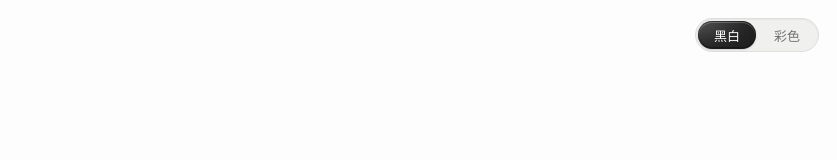
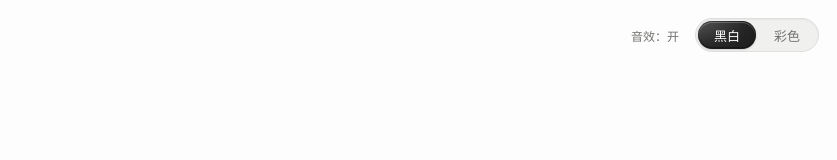
Before and after one commit to Aimer779/datou-timeline, a React (Vite) app: page / in a window 1280 px wide. Shown: the top 160 px of the page, without its empty margins (443-1280 px from the left). Built offline with nearby package versions, Linux system fonts and the light colour scheme.

Commit message:
Add subtle interaction sounds with persistent mute

```diff
--- a/src/App.tsx
+++ b/src/App.tsx
@@ -1,4 +1,4 @@
-import { useCallback, useState } from 'react'
+import { useCallback, useRef, useState } from 'react'
 import { clampPosition, formatPosition, MIN_POSITION, getAdjacentFrames } from './timeline'
 import { TimelineRuler } from './components/TimelineRuler'
 import { FaceCanvas } from './components/FaceCanvas'
@@ -6,6 +6,7 @@ import { ModeSwitch } from './components/ModeSwitch'
 import { useFrameImages } from './hooks/useFrameImages'
 import type { DisplayMode } from './types'
 import { describeYear } from './works'
+import { useSoundFeedback } from './hooks/useSoundFeedback'
 
 const HINT_STORAGE_KEY = 'datou-timeline-hint-seen'
 
@@ -27,6 +28,8 @@ function markHintSeen() {
 
 export default function App() {
   const [position, setPosition] = useState<number>(MIN_POSITION)
+  const { enabled: soundEnabled, toggle: toggleSound, sound } = useSoundFeedback()
+  const lastSoundPosition = useRef<number>(MIN_POSITION)
   const frames = useFrameImages(position)
   const pair = frames.manifest ? getAdjacentFrames(position, frames.manifest.frames) : null
   const required = pair ? (pair.ratio === 0 ? [pair.lower] : pair.ratio === 1 ? [pair.upper] : [pair.lower, pair.upper]) : []
@@ -36,6 +39,12 @@ export default function App() {
   const [hintVisible, setHintVisible] = useState(readHintVisibility)
 
   const handlePositionChange = useCallback((nextPosition: number, cause: 'drag' | 'click' | 'keyboard') => {
+    const rounded = Math.round(clampPosition(nextPosition))
+    if (rounded !== lastSoundPosition.current) {
+      lastSoundPosition.current = rounded
+      if (cause === 'keyboard') sound.gesture('tick')
+      else sound.play('tick')
+    }
     setPosition(clampPosition(nextPosition))
     if (cause === 'drag' || cause === 'click' || cause === 'keyboard') {
       setHintVisible((visible) => {
@@ -43,12 +52,20 @@ export default function App() {
         return false
       })
     }
-  }, [])
+  }, [sound])
 
   return (
     <div className="app-shell">
       <header className="topbar">
-        <ModeSwitch mode={mode} onModeChange={setMode} />
+        <button className="sound-button" type="button" aria-label="交互音效"
+          aria-pressed={soundEnabled} onClick={toggleSound}>
+          音效：{soundEnabled ? '开' : '关'}
+        </button>
+        <ModeSwitch mode={mode} onModeChange={next => {
+          if (next === mode) return
+          sound.gesture(next)
+          setMode(next)
+        }} />
       </header>
 
       <main className="main-content">
@@ -77,7 +94,8 @@ export default function App() {
             <span className="hint-dot" aria-hidden="true" />
             左右拖动，松手停在整年
           </div>
-          <TimelineRuler position={position} onPositionChange={handlePositionChange} />
+          <TimelineRuler position={position} onPositionChange={handlePositionChange}
+            onInteractionStart={() => { void sound.unlock() }} />
           <p className="sr-only" id="timeline-help">
             方向键逐年切换，2026 年后是同年成年形象。Shift 加方向键跨五格，Page Up 和 Page Down 跨十格，Home 和 End 到达首尾。
           </p>
--- a/src/components/TimelineRuler.tsx
+++ b/src/components/TimelineRuler.tsx
@@ -13,6 +13,7 @@ import {
 } from '../timeline'
 
 interface TimelineRulerProps {
+  onInteractionStart: () => void
   position: number
   onPositionChange: (position: number, cause: 'drag' | 'click' | 'keyboard') => void
 }
@@ -25,7 +26,7 @@ function prefersReducedMotion(): boolean {
   return typeof window !== 'undefined' && window.matchMedia('(prefers-reduced-motion: reduce)').matches
 }
 
-export function TimelineRuler({ position, onPositionChange }: TimelineRulerProps) {
+export function TimelineRuler({ position, onPositionChange, onInteractionStart }: TimelineRulerProps) {
   const rulerRef = useRef<HTMLDivElement>(null)
   const [dragging, setDragging] = useState(false)
   const latestPosition = useRef(position)
@@ -89,6 +90,7 @@ export function TimelineRuler({ position, onPositionChange }: TimelineRulerProps
 
   const handlePointerDown = (event: React.PointerEvent<HTMLDivElement>) => {
     if (!event.isPrimary || event.button !== 0 || pointerRef.current.id !== -1) return
+    onInteractionStart()
     cancelActiveAnimation()
     setDragging(true)
     pointerRef.current = {
--- /dev/null
+++ b/src/hooks/useSoundFeedback.ts
@@ -0,0 +1,29 @@
+import { useEffect, useState } from 'react'
+import { createSoundFeedback } from '../sound'
+
+const STORAGE_KEY = 'datou-timeline-sound'
+
+export function useSoundFeedback() {
+  const [enabled, setEnabled] = useState(() => {
+    try { return localStorage.getItem(STORAGE_KEY) !== 'off' }
+    catch { return true }
+  })
+  const [sound] = useState(() => {
+    const feedback = createSoundFeedback()
+    feedback.setEnabled(enabled)
+    return feedback
+  })
+
+  useEffect(() => () => sound.dispose(), [sound])
+
+  function toggle() {
+    const next = !enabled
+    sound.setEnabled(next)
+    setEnabled(next)
+    try { localStorage.setItem(STORAGE_KEY, next ? 'on' : 'off') }
+    catch { /* Storage can be denied; the current session still respects mute. */ }
+    if (next) sound.gesture('mono')
+  }
+
+  return { enabled, toggle, sound }
+}
--- /dev/null
+++ b/src/sound.ts
@@ -0,0 +1,78 @@
+export type SoundKind = 'tick' | 'mono' | 'color'
+
+/** Quiet, percussive feedback. No context is created until a user gesture. */
+export function createSoundFeedback(
+  createContext: () => AudioContext = () => new AudioContext({ latencyHint: 'interactive' }),
+) {
+  let context: AudioContext | null = null
+  let enabled = true
+  let lastSound = -Infinity
+  const voices = new Set<GainNode>()
+
+  function unlock(): Promise<void> {
+    if (!enabled) return Promise.resolve()
+    try {
+      context ??= createContext()
+      return context.state === 'running' ? Promise.resolve() : context.resume().catch(() => {})
+    } catch {
+      // Audio is optional: unsupported or blocked playback must not break navigation.
+      return Promise.resolve()
+    }
+  }
+
+  function play(kind: SoundKind) {
+    if (!enabled || !context || context.state !== 'running') return
+    const now = context.currentTime
+    // Drop excess ticks; never queue a burst that plays after the gesture ends.
+    if (now - lastSound < 0.055) return
+    lastSound = now
+    const oscillator = context.createOscillator()
+    const envelope = context.createGain()
+    const tick = kind === 'tick'
+    const duration = tick ? 0.025 : 0.055
+    const frequency = tick ? 780 : kind === 'color' ? 620 : 460
+    oscillator.type = 'triangle'
+    oscillator.frequency.setValueAtTime(frequency, now)
+    oscillator.frequency.exponentialRampToValueAtTime(frequency * 0.55, now + duration)
+    envelope.gain.setValueAtTime(0, now)
+    envelope.gain.linearRampToValueAtTime(tick ? 0.035 : 0.05, now + 0.002)
+    envelope.gain.exponentialRampToValueAtTime(0.0001, now + duration - 0.003)
+    envelope.gain.linearRampToValueAtTime(0, now + duration)
+    oscillator.connect(envelope)
+    envelope.connect(context.destination)
+    voices.add(envelope)
+    oscillator.onended = () => {
+      oscillator.disconnect()
+      envelope.disconnect()
+      voices.delete(envelope)
+    }
+    oscillator.start(now)
+    oscillator.stop(now + duration)
+  }
+
+  function gesture(kind: SoundKind) {
+    const started = performance.now()
+    void unlock().then(() => {
+      // A delayed permission/resume must not produce an unrelated late click.
+      if (performance.now() - started < 120) play(kind)
+    })
+  }
+
+  function setEnabled(value: boolean) {
+    enabled = value
+    if (!value) {
+      voices.forEach(voice => voice.disconnect())
+      voices.clear()
+    }
+  }
+
+  function dispose() {
+    voices.forEach(voice => voice.disconnect())
+    voices.clear()
+    if (context) void context.close().catch(() => {})
+    context = null
+    lastSound = -Infinity
+  }
+
+  return { unlock, play, gesture, setEnabled, dispose }
+}
--- a/src/styles.css
+++ b/src/styles.css
@@ -34,11 +34,28 @@ button {
 }
 
 .topbar {
+  display: flex;
+  align-items: center;
+  gap: 12px;
   position: absolute;
   right: 18px;
   top: 18px;
   z-index: 2;
 }
+
+.sound-button {
+  appearance: none;
+  border: 0;
+  background: transparent;
+  color: #727270;
+  font-size: 12px;
+  min-height: 34px;
+  padding: 4px;
+  transition: color 160ms ease;
+}
+
+.sound-button:hover { color: #24231f; }
+.sound-button:focus-visible { outline: 2px solid #777; outline-offset: 2px; }
 
 .mode-switch {
   --segment-width: 58px;
```
Also changed, not shown: 2 other files (tests, documents, lock files or other folders).
